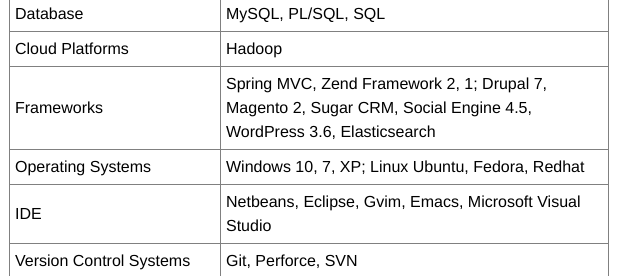
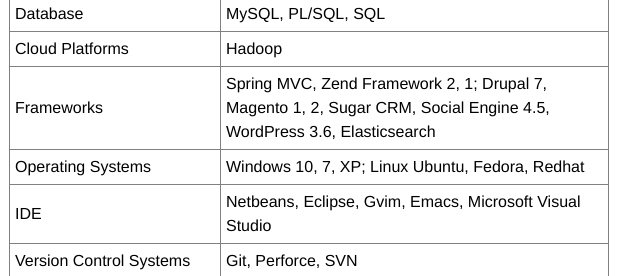
Before and after one commit to UdaySagar/udaysagar-profile, a plain HTML site: page index.html in a window 1280 px wide. Shown: the part 471-747 px from the top of the page, 431-1071 px from the left. Drawn offline with Linux system fonts and the light colour scheme.

Commit message:
Update index.html

```diff
--- a/index.html
+++ b/index.html
@@ -115,7 +115,7 @@
 
 					<tr>
 						<td width="200px">Frameworks</td>
-						<td >Spring MVC, Zend Framework 2, 1; Drupal 7, Magento 2, Sugar CRM, Social Engine 4.5, WordPress 3.6, Elasticsearch</td>
+						<td >Spring MVC, Zend Framework 2, 1; Drupal 7, Magento 1, 2, Sugar CRM, Social Engine 4.5, WordPress 3.6, Elasticsearch</td>
 					</tr>
 
 					<tr>
```
